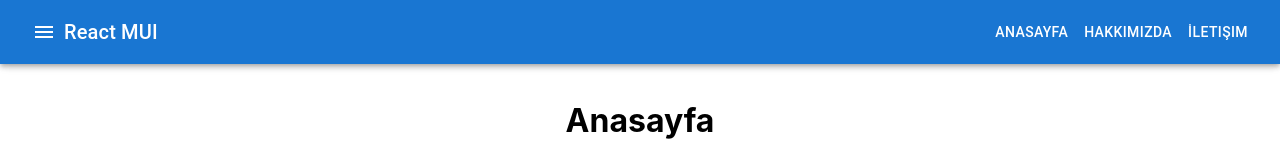
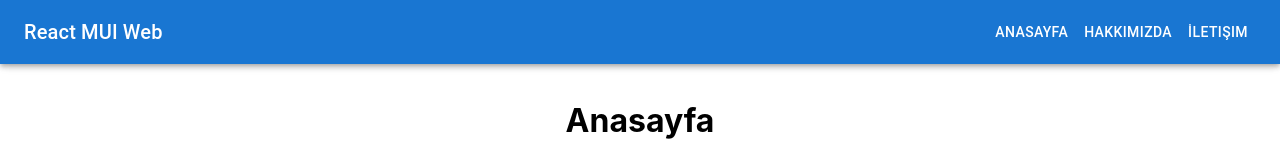
Before and after one commit to neominalsolutions/reactintro2, a React (Create React App) app: page / in a window 1280 px wide. Shown: the top 145 px of the page. Built offline with nearby package versions, Linux system fonts and the light colour scheme.

Commit message:
React Detect Browser MobileView

```diff
--- a/package.json
+++ b/package.json
@@ -16,6 +16,7 @@
     "@types/react": "^18.2.38",
     "@types/react-dom": "^18.2.17",
     "react": "^18.2.0",
+    "react-device-detect": "^2.2.3",
     "react-dom": "^18.2.0",
     "react-router-dom": "^6.20.0",
     "react-scripts": "5.0.1",
--- a/src/components/layouts/AppDrawer.tsx
+++ b/src/components/layouts/AppDrawer.tsx
@@ -3,10 +3,8 @@ import {
 	List,
 	ListItem,
 	ListItemButton,
-	ListItemIcon,
 	ListItemText,
 } from '@mui/material';
-import { useState } from 'react';
 import { Link } from 'react-router-dom';
 import { NavbarMenu } from './Header';
 
--- a/src/components/layouts/Header.tsx
+++ b/src/components/layouts/Header.tsx
@@ -10,6 +10,7 @@ import { Link } from 'react-router-dom';
 
 import MenuIcon from '@mui/icons-material/Menu';
 import { useState } from 'react';
+import { BrowserView, MobileView } from 'react-device-detect';
 
 type HeaderProps = {
 	items: NavbarMenu[];
@@ -25,6 +26,7 @@ export default function Header({ items, openDrawer }: HeaderProps) {
 
 	return (
 		<AppBar sx={{ zIndex: '999999 !important' }} component="nav">
+			<MobileView>
 				<Toolbar>
 					<IconButton
 						onClick={() => {
@@ -36,12 +38,16 @@ export default function Header({ items, openDrawer }: HeaderProps) {
 					>
 						<MenuIcon />
 					</IconButton>
+				</Toolbar>
+			</MobileView>
+			<BrowserView>
+				<Toolbar>
 					<Typography
 						variant="h6"
 						component="div"
 						sx={{ flexGrow: 1, display: { xs: 'none', sm: 'block' } }}
 					>
-					React MUI
+						React MUI Web
 					</Typography>
 					<Box sx={{ display: { xs: 'none', sm: 'block' } }}>
 						{items.map((item, index) => (
@@ -51,6 +57,7 @@ export default function Header({ items, openDrawer }: HeaderProps) {
 						))}
 					</Box>
 				</Toolbar>
+			</BrowserView>
 		</AppBar>
 	);
 }
--- a/src/components/layouts/MainLayout.tsx
+++ b/src/components/layouts/MainLayout.tsx
@@ -6,6 +6,7 @@ import { Button, Container } from '@mui/material';
 import Footer from './Footer';
 import AppDrawer from './AppDrawer';
 import { useState } from 'react';
+import { MobileView } from 'react-device-detect';
 
 export default function MainLayout() {
 	// Drawer layout üzerinden görünüp görünmemesini sağlar
@@ -39,7 +40,9 @@ export default function MainLayout() {
 				<Outlet />
 			</Container>
 
-			<AppDrawer items={navItems} isOpen={isOpen}></AppDrawer>
+			<MobileView>
+				<AppDrawer items={navItems} isOpen={isOpen}></AppDrawer>
+			</MobileView>
 
 			<Footer>
 				<p>Alt Bilgi</p>
```
Also changed, not shown: 1 other file (tests, documents, lock files or other folders). Lines whose indentation alone changed are shown as unchanged.
